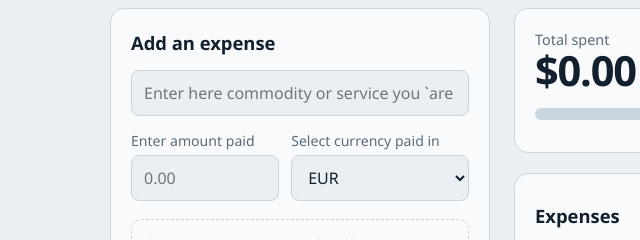
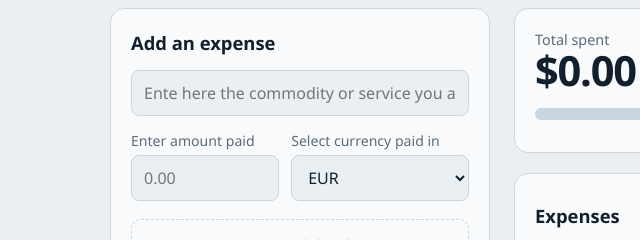
Before and after one commit to clemoclement/expensetracker, a plain HTML site: page index.html in a window 1280 px wide. Shown: the part 158-398 px from the top of the page, 0-640 px from the left. Drawn offline with Linux system fonts and the light colour scheme; no server answers.

Commit message:
added to index.html

```diff
--- a/index.html
+++ b/index.html
@@ -27,7 +27,7 @@
 
           <div class="field">
             <!-- <label for="desc">Enter below what the expense was for</label> -->
-            <input type="text" id="desc" placeholder="Enter here commodity or service you `are paying for" maxlength="80">
+            <input type="text" id="desc" placeholder="Ente here the commodity or service you are paying for" maxlength="80">
           </div>
 
           <div class="row2">
```
